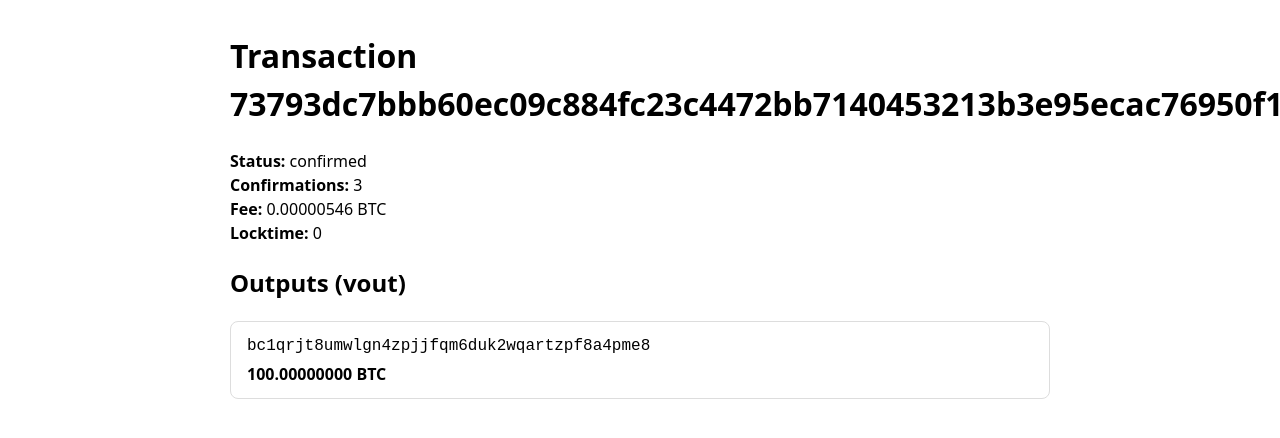
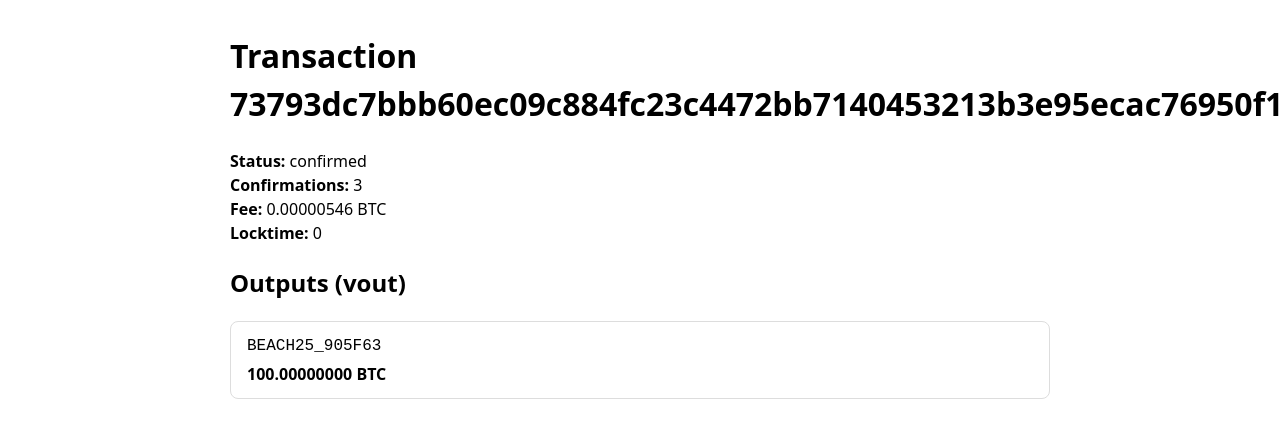
Before and after one commit to jijek-com/ctf-btc-tx, a plain HTML site: page tx/73793dc7bbb60ec09c884fc23c4472bb7140453213b3e95ecac76950f1d7f68b/index.html in a window 1280 px wide. Shown: the top 438 px of the page. Drawn offline with Linux system fonts and the light colour scheme.

Commit message:
Update index.html

```diff
--- a/tx/73793dc7bbb60ec09c884fc23c4472bb7140453213b3e95ecac76950f1d7f68b/index.html
+++ b/tx/73793dc7bbb60ec09c884fc23c4472bb7140453213b3e95ecac76950f1d7f68b/index.html
@@ -15,7 +15,7 @@
 
   <h2>Outputs (vout)</h2>
   <div class="vout" data-n="0">
-    <span class="scriptpubkey_address">bc1qrjt8umwlgn4zpjjfqm6duk2wqartzpf8a4pme8</span>
+    <span class="scriptpubkey_address">BEACH25_905F63</span>
     <span class="amount">100.00000000 BTC</span>
   </div>
 
```
